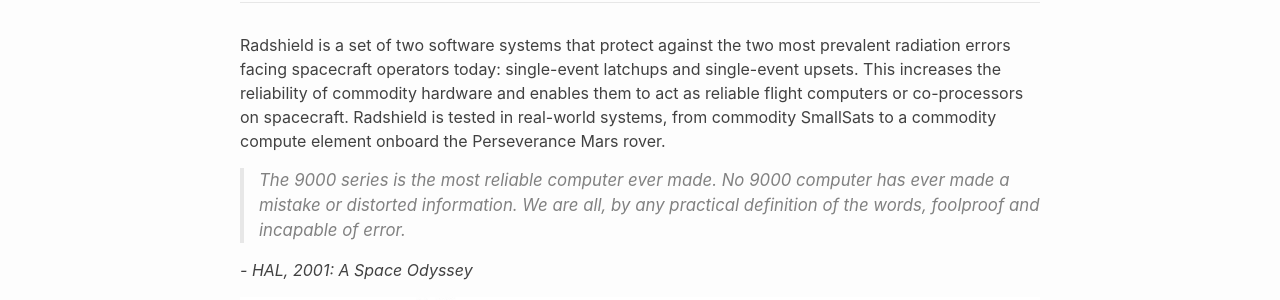
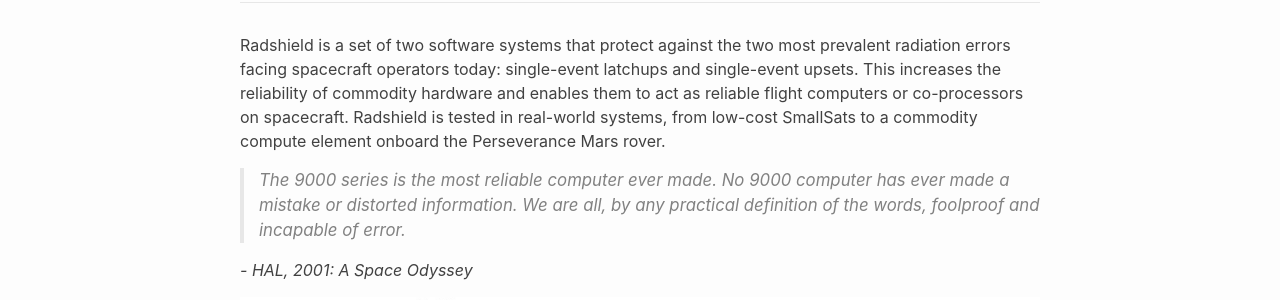
Before and after one commit to radshield/radshield.github.io, a Jekyll site: the page built from index.md, in a window 1280 px wide. Shown: the part 215-515 px from the top of the page. Built offline with Jekyll 4.4.1, drawn with Linux system fonts in a browser that asks for light colours.

Commit message:
Update index.md

```diff
--- a/index.md
+++ b/index.md
@@ -8,7 +8,7 @@ permalink: /
 
 Radshield is a set of two software systems that protect against the two most prevalent radiation errors facing spacecraft operators today: single-event latchups and single-event upsets.
 This increases the reliability of commodity hardware and enables them to act as reliable flight computers or co-processors on spacecraft.
-Radshield is tested in real-world systems, from commodity SmallSats to a commodity compute element onboard the Perseverance Mars rover.
+Radshield is tested in real-world systems, from low-cost SmallSats to a commodity compute element onboard the Perseverance Mars rover.
 
 > The 9000 series is the most reliable computer ever made. No 9000 computer has ever made a mistake or distorted information. We are all, by any practical definition of the words, foolproof and incapable of error.
 
```
